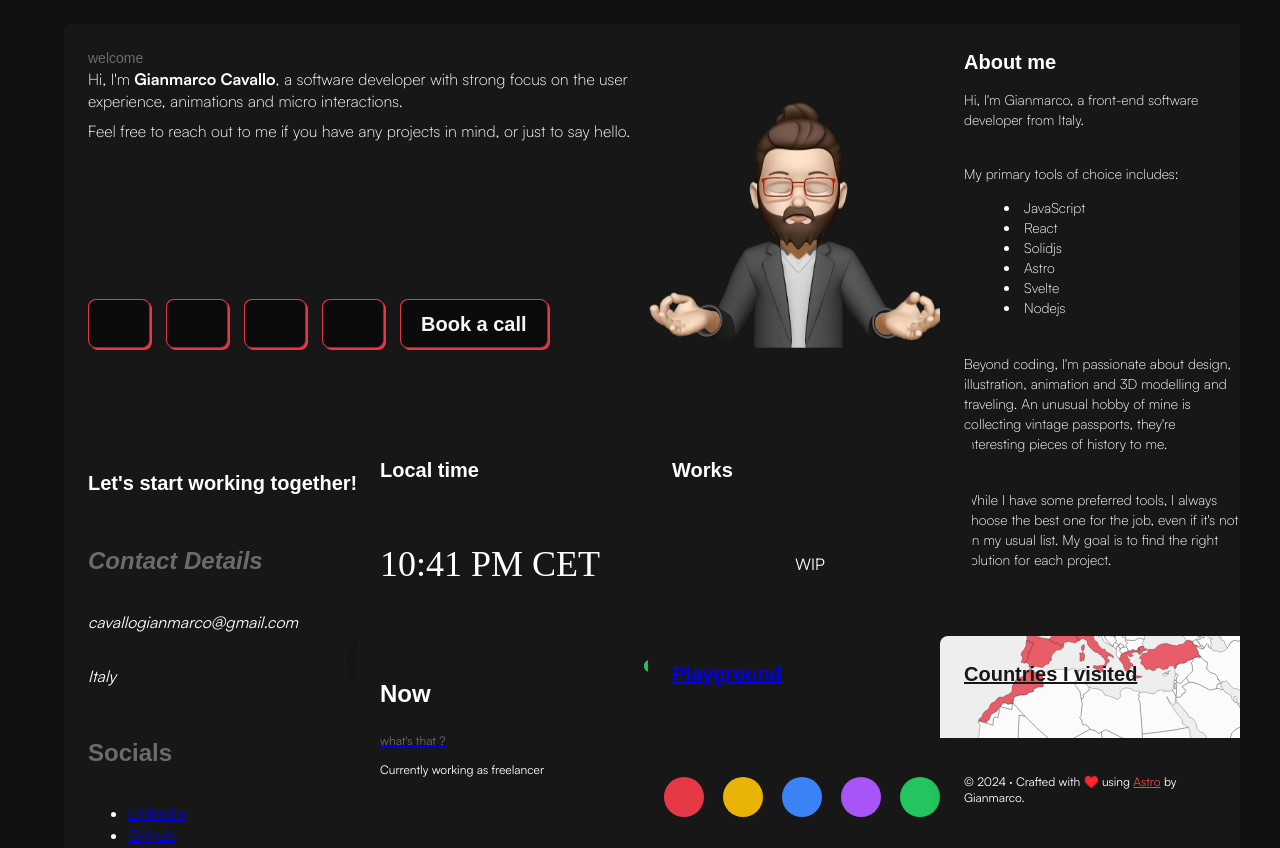
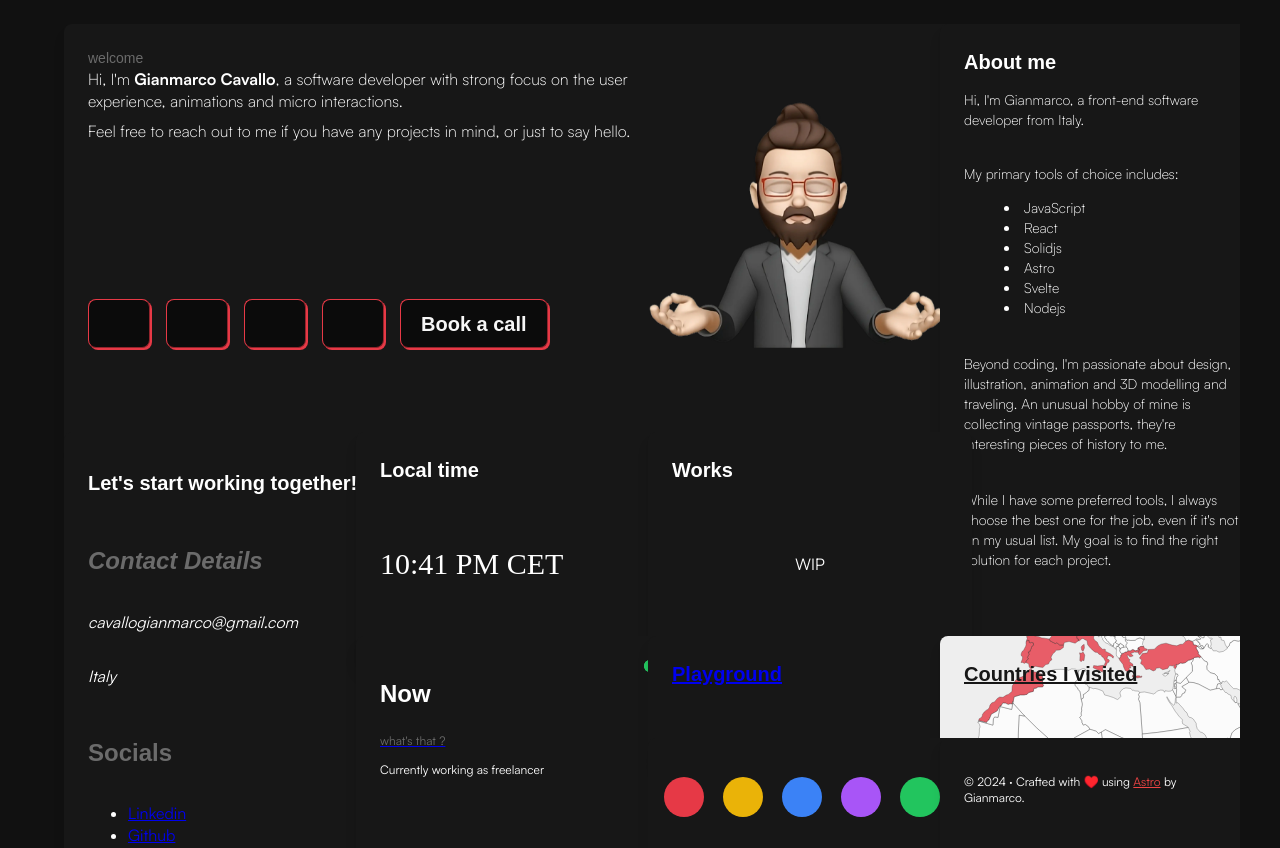
Before and after one commit to Ladvace/astro-bento-portfolio, an Astro site: page / in a window 1280 px wide. Built offline with nearby package versions, Linux system fonts and the light colour scheme; Astro itself is replaced by a stand-in of ours; animation ran at ten frames a second; a script that the page names is missing; some icons are missing; a web font is replaced by a local one.

Commit message:
time font size fix

```diff
--- a/src/components/TimeZoneCard.astro
+++ b/src/components/TimeZoneCard.astro
@@ -30,7 +30,7 @@ import Card from "./Card/index.astro";
 
 <Card colSpan="lg:col-span-1" rowSpan="md:row-span-2" title="Local time">
   <div
-    class="flex text-4xl items-center h-[calc(100%-28px)] font-serif"
+    class="flex text-3xl items-center h-[calc(100%-28px)] font-serif"
   >
     <time
       datetime=""
```
